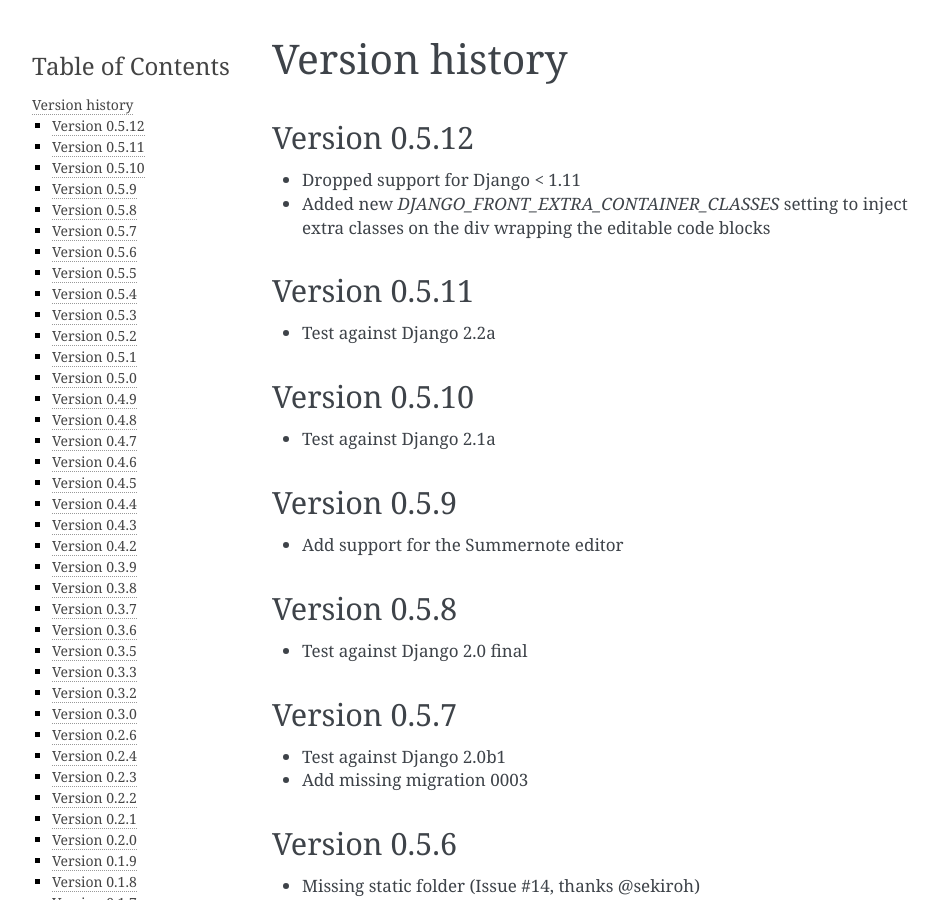
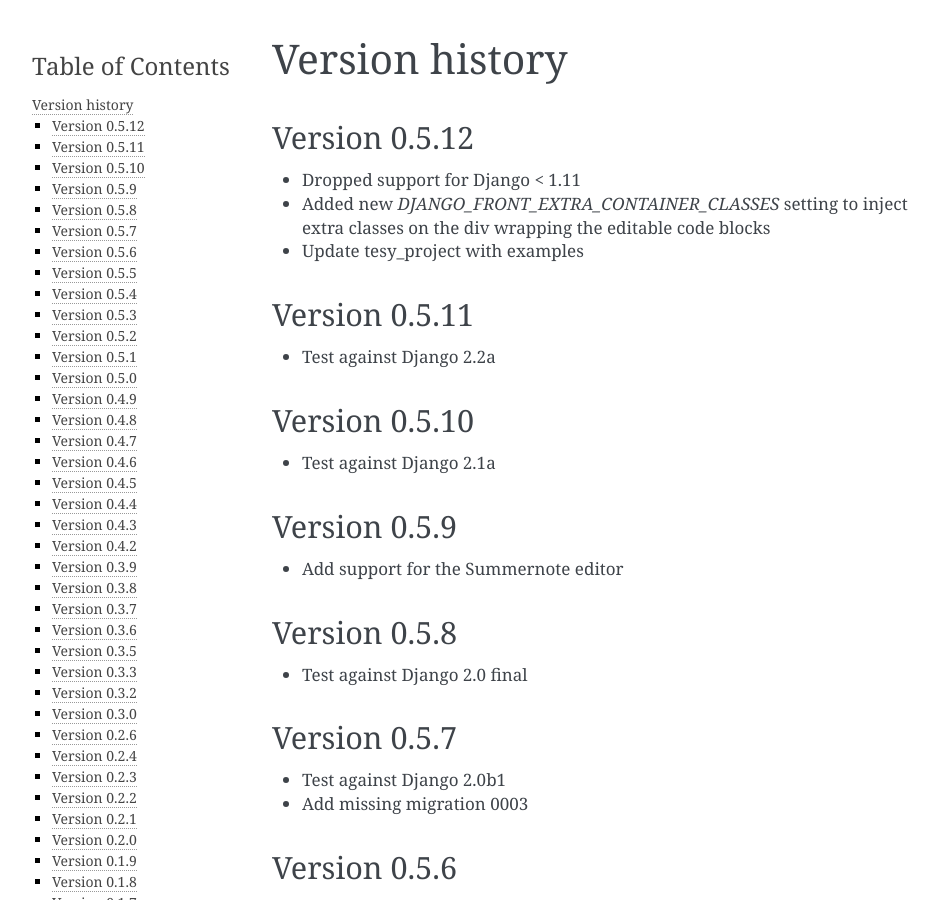
Before and after one commit to mbi/django-front, a Sphinx documentation site: the page built from docs/changes.rst, in a window 1280 px wide and 900 px high. Shown: the whole window, without its empty margins (148-1087 px from the left). Built offline with Sphinx 7.4.7, drawn with Linux system fonts in a browser that asks for light colours.

Commit message:
Update changelog

```diff
--- a/docs/changes.rst
+++ b/docs/changes.rst
@@ -5,6 +5,7 @@ Version 0.5.12
 ==============
 * Dropped support for Django < 1.11
 * Added new `DJANGO_FRONT_EXTRA_CONTAINER_CLASSES` setting to inject extra classes on the div wrapping the editable code blocks
+* Update tesy_project with examples
 
 Version 0.5.11
 ==============
```
